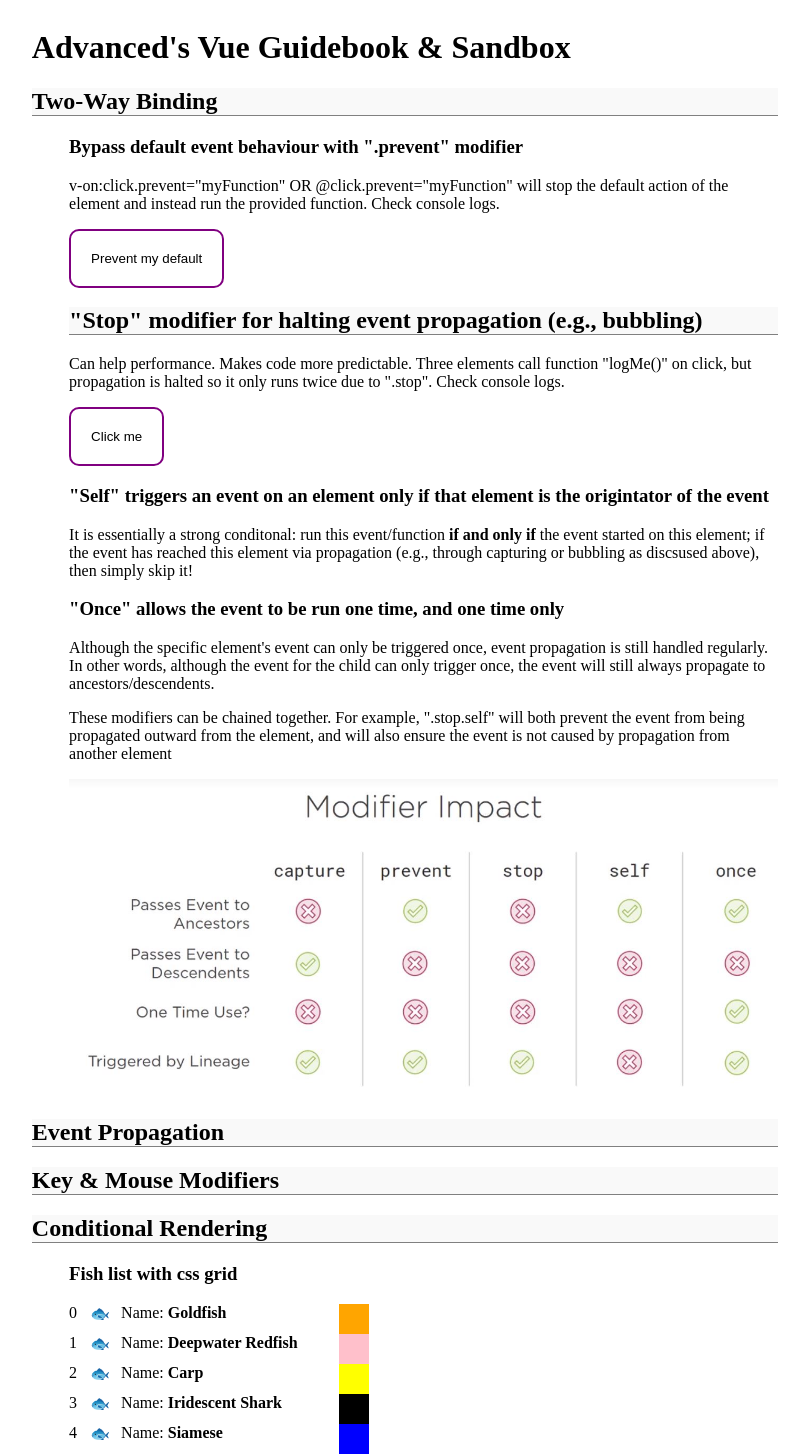
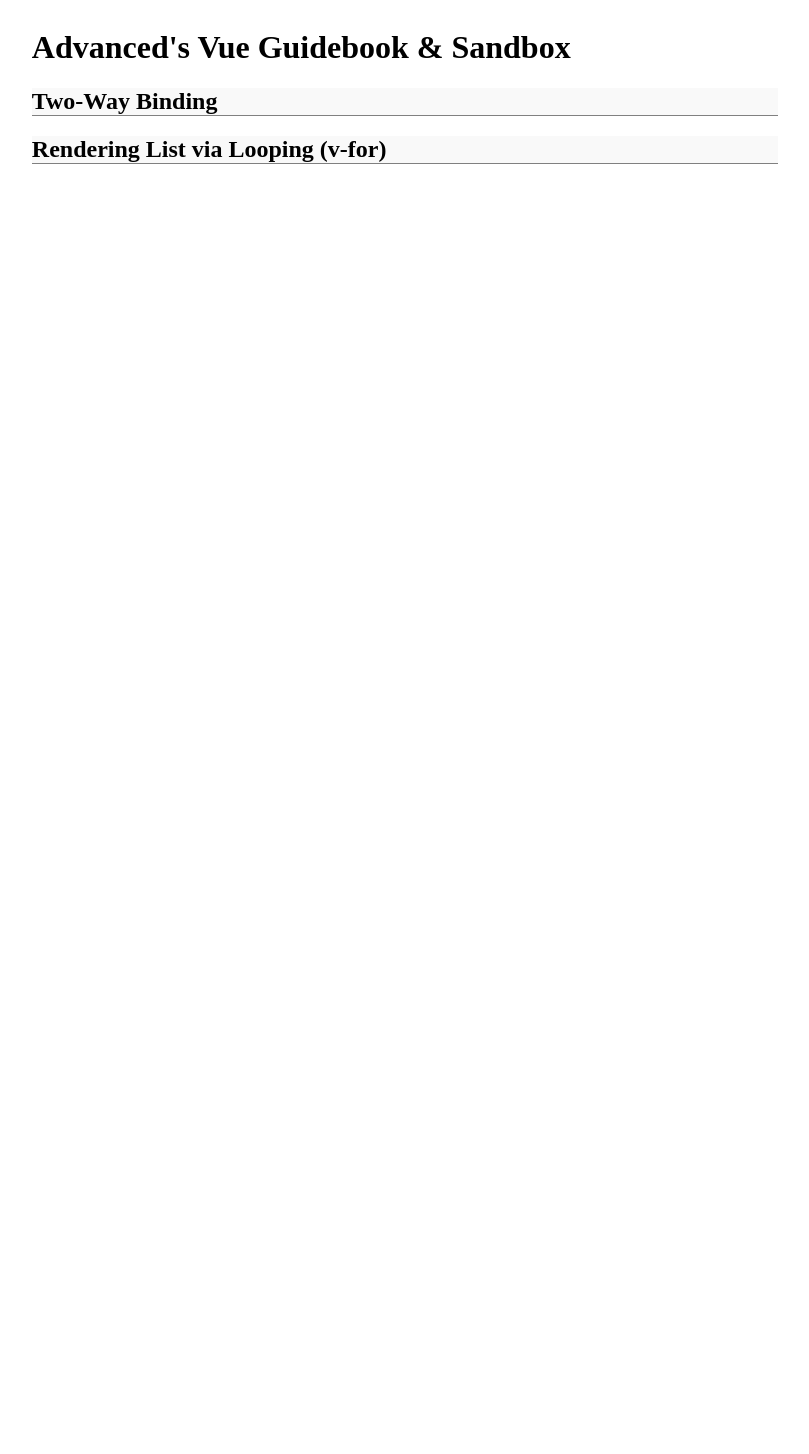
Before and after one commit to adamsimonini/cis-vue-docs, a Vue app: page / in a window 1280 px wide. Shown: the top 1454 px of the page, without its empty margins (235-1044 px from the left). After the commit the page ends 816 px from the top, so only its background shows below. Built offline with nearby package versions, Linux system fonts and the light colour scheme.

Commit message:
added hide/show + described looping

```diff
--- a/src/components/ConditionalRendering.vue
+++ b/src/components/ConditionalRendering.vue
@@ -1,6 +1,10 @@
 <template>
     <div id="conditionalRendering" class="contentBox" slot="content">
         <!-- v-for to generate HTML from an array of objects -->
+        <p>An HTML element can be rendered via a loop by using "v-for". This allows us to write the template for the item once (e.g., ".fishBox" below).
+            Then, we can loop through either an array or an object's properties from the component's data object. For arrays, the index can be accessed via an optional
+            second argument, which can be named any standard string, but is usually called "i" or "index".
+        </p>
         <h3>Fish list with css grid</h3>
         <div class="fishBox" v-for="(fish, i) in fishes">
             <span>{{i}}</span>
@@ -10,7 +14,15 @@
             <!-- v-binding style causes the style to become jabascript that accepts two parameters ('style to be changed', 'value of the change') -->
         </div>
 
+
         <h3>Cities list with css flexbox</h3>
+        <p>The output below is the result of template loop nesting via "v-for". The data property "locations" is an array of objects, where each object has two key-value pairings:
+            <ol>
+                <li>country name via "country"</li>
+                <li>major cities via the array "majorCities"</li>
+            </ol>
+            What's more, the index value is captured while looping through the cities, and is handed to a span that then defines a medal based on the index position.
+        </p>
         <div id="majorCities">
             <div class="countries" v-for="location in locations">
                 <span class="countryName">{{location.country}}</span>
--- a/src/components/GuideSection.vue
+++ b/src/components/GuideSection.vue
@@ -1,7 +1,9 @@
 <template>
     <div class='guideSection'>
-        <h2>{{title}}</h2>
-        <slot name="content"></slot>
+        <h2 class="sectionTitle" @click="showContent()">{{title}}</h2>
+        <div v-show="(toggler) % 2 == 0">
+            <slot name="content"></slot>
+        </div>
     </div>
 </template>
 
@@ -11,9 +13,14 @@
   props: ['title'],
   data: function() {
       return {
-
+          toggler: 1,
       }
-  }
+  },
+  methods: {
+      showContent: function(){
+          this.toggler++;
+      }
+  },
 }
 </script>
 
@@ -30,4 +37,11 @@
 .guideSection section{
     margin-left: 5%;
 }
+.sectionTitle{
+    cursor: pointer;
+    user-select: none;
+}
+.sectionTitle:hover{
+    cursor: pointer;
+}
 </style>
--- a/src/components/Main.vue
+++ b/src/components/Main.vue
@@ -4,17 +4,17 @@
     <GuideSection class="guideSection" title="Two-Way Binding">
       <TwoWayBinding slot="content" />
     </GuideSection>
-    <GuideSection class="guideSection" title="Event Propagation">
+    <!-- <GuideSection class="guideSection" title="Event Propagation">
 
     </GuideSection>
     <GuideSection class="guideSection" title="Key & Mouse Modifiers">
 
-    </GuideSection>
-    <GuideSection class="guideSection" title="Conditional Rendering">
+    </GuideSection> -->
+    <!-- <GuideSection class="guideSection" title="Conditional Rendering">
+
+    </GuideSection> -->
+    <GuideSection class="guideSection" title="Rendering List via Looping (v-for)">
       <ConditionalRendering slot="content" />
-    </GuideSection>
-    <GuideSection class="guideSection" title="Rendering List via Looping (v-for)">
-
     </GuideSection>
     <!-- <img alt="Vue logo" src="./assets/logo.png"> -->
   </main>
--- a/src/components/TwoWayBinding.vue
+++ b/src/components/TwoWayBinding.vue
@@ -4,7 +4,7 @@
           <p>v-on:click.prevent="myFunction" OR @click.prevent="myFunction" will stop the default action of the element and instead run the provided function. Check console logs.</p>
           <button style="" type="submit" @click.prevent="logThisInstead">Prevent my default</button>
           <h2>"Stop" modifier for halting event propagation (e.g., bubbling)</h2>
-          <p>Can help performance. Makes code more predictable. Three elements call function "logMe()" on click, but propagation is halted so it only runs twice due to ".stop". Check console logs.</p>
+          <p>Can help performance. Makes code more predictable. Three elements call function "logMe()" on click, but the click's propagation is halted due to ".stop". It only runs twice. Check console logs.</p>
           <section id="grandParent" @click="logMe()">
               <div id="parent" @click.stop="logMe()"> <!-- ".stop" will prevent grandParent from triggering its @click  -->
                   <button id="button"  @click="logMe()" style="">Click me</button>
```
